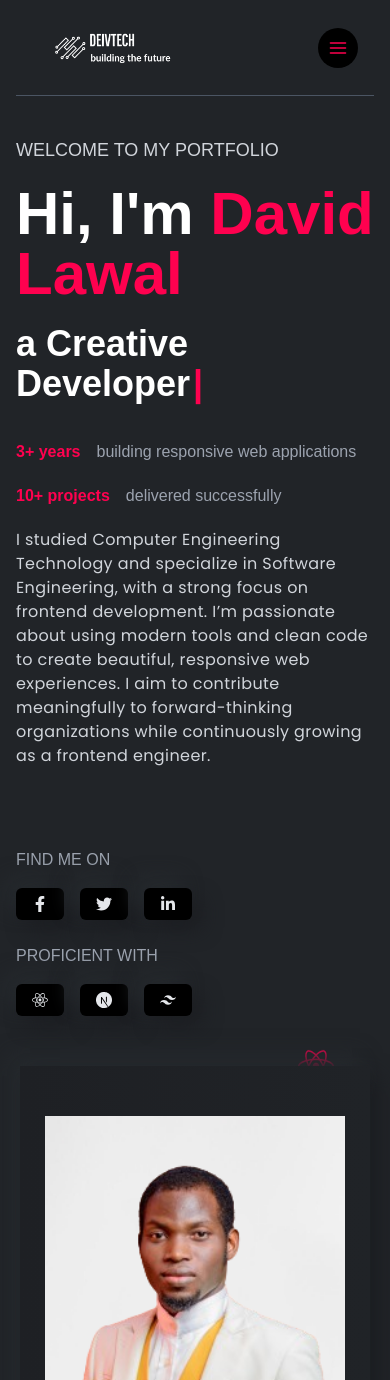
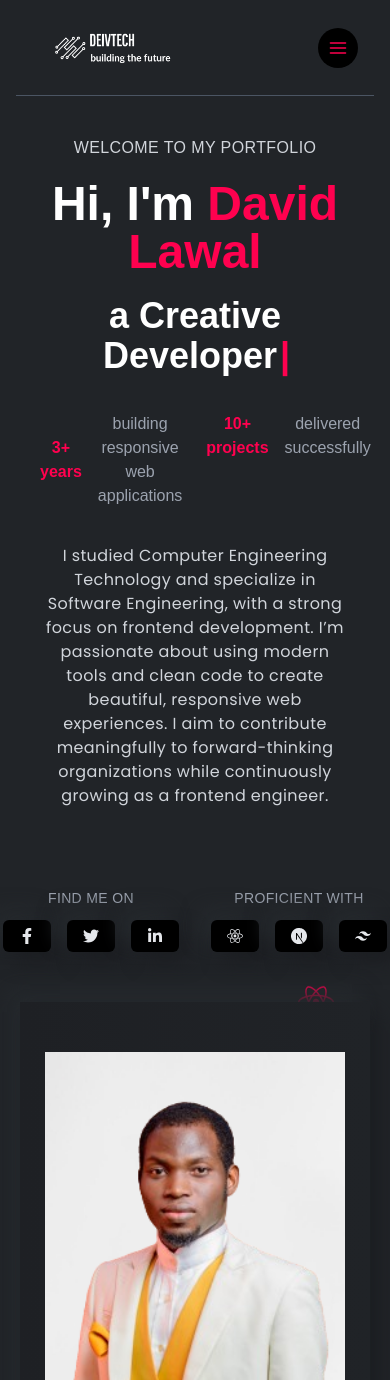
Before and after one commit to Lawal-Ayodele-David/davidportfolio, a React (Create React App) app: page / in a window 390 px wide. Shown: the top 1380 px of the page. Built offline with nearby package versions, Linux system fonts and the light colour scheme.

Commit message:
make left banner mobile responsive

```diff
--- a/src/components/banner/leftbanner.js
+++ b/src/components/banner/leftbanner.js
@@ -1,4 +1,4 @@
-import React from 'react'
+import React from "react";
 import { useTypewriter, Cursor } from "react-simple-typewriter";
 import { FaFacebookF, FaTwitter, FaLinkedinIn, FaReact } from "react-icons/fa";
 import { SiTailwindcss, SiNextdotjs } from "react-icons/si";
@@ -13,14 +13,19 @@ const LeftBanner = () => {
   });
 
   return (
-        <div className='w-full lgl:w-1/2 flex flex-col gap-20'>
-            <div className='flex flex-col gap-5'>
-                <h4 className="text-lg font-normal text-gray-300">WELCOME TO MY PORTFOLIO</h4>
-                <h1 className="text-6xl font-bold text-white">
+    <div className="w-full lg:w-1/2 flex flex-col gap-10 lg:gap-20 px-4 sm:px-6">
+      {/* ===== Header Section ===== */}
+      <div className="flex flex-col gap-5 text-center lg:text-left">
+        <h4 className="text-sm sm:text-base font-normal text-gray-300 tracking-wide uppercase">
+          Welcome to my portfolio
+        </h4>
+
+        <h1 className="text-3xl sm:text-5xl md:text-6xl font-bold text-white leading-tight">
           Hi, I'm{" "}
           <span className="text-designColor capitalize">David Lawal</span>
         </h1>
-                <h2 className="text-4xl font-bold text-white">
+
+        <h2 className="text-2xl sm:text-4xl font-bold text-white">
           a <span>{text}</span>
           <Cursor
             cursorBlinking={false}
@@ -28,45 +33,72 @@ const LeftBanner = () => {
             cursorColor="#ff014f"
           />
         </h2>
-                <div className="flex items-center gap-4 mt-4">
+
+        <div className="flex flex-col sm:flex-row items-center sm:items-start sm:gap-6 gap-2 mt-4 text-sm sm:text-base">
+          <div className="flex items-center gap-2 sm:gap-4">
             <span className="text-designColor font-semibold">3+ years</span>
-                    <span className="text-gray-400">building responsive web applications</span>
+            <span className="text-gray-400">
+              building responsive web applications
+            </span>
           </div>
-                <div className="flex items-center gap-4">
+
+          <div className="flex items-center gap-2 sm:gap-4">
             <span className="text-designColor font-semibold">10+ projects</span>
             <span className="text-gray-400">delivered successfully</span>
           </div>
-                <p className="text-base font-bodyFont leading-6 tracking-wide text-gray-300">
-                    I studied Computer Engineering Technology and specialize in Software Engineering,
-                    with a strong focus on frontend development. I’m passionate about using modern tools
-                    and clean code to create beautiful, responsive web experiences. I aim to contribute
-                    meaningfully to forward-thinking organizations while continuously growing as a frontend engineer.
+        </div>
+
+        <p className="text-sm sm:text-base font-bodyFont leading-6 tracking-wide text-gray-300 mt-4">
+          I studied Computer Engineering Technology and specialize in Software
+          Engineering, with a strong focus on frontend development. I’m
+          passionate about using modern tools and clean code to create
+          beautiful, responsive web experiences. I aim to contribute meaningfully
+          to forward-thinking organizations while continuously growing as a
+          frontend engineer.
         </p>
       </div>
 
-            <div className='flex flex-col lgl:flex-row justify-between gap-6 lgl:gap-0'>
+      {/* ===== Footer Section ===== */}
+      <div className="flex flex-col sm:flex-row justify-center lg:justify-between gap-8 lg:gap-0 mt-6 sm:mt-10 text-center lg:text-left">
+        {/* Social Links */}
         <div>
-                    <h2 className="text-base uppercase font-titleFont mb-4 text-gray-400">
+          <h2 className="text-sm uppercase font-titleFont mb-3 text-gray-400 tracking-wide">
             Find me on
           </h2>
-                    <div className="flex gap-4">
-                        <a href="https://facebook.com" target="_blank" rel="noopener noreferrer" className="bannerIcon">
+          <div className="flex justify-center lg:justify-start gap-4">
+            <a
+              href="https://facebook.com"
+              target="_blank"
+              rel="noopener noreferrer"
+              className="bannerIcon"
+            >
               <FaFacebookF />
             </a>
-                        <a href="https://twitter.com" target="_blank" rel="noopener noreferrer" className="bannerIcon">
+            <a
+              href="https://twitter.com"
+              target="_blank"
+              rel="noopener noreferrer"
+              className="bannerIcon"
+            >
               <FaTwitter />
             </a>
-                        <a href="https://linkedin.com" target="_blank" rel="noopener noreferrer" className="bannerIcon">
+            <a
+              href="https://linkedin.com"
+              target="_blank"
+              rel="noopener noreferrer"
+              className="bannerIcon"
+            >
               <FaLinkedinIn />
             </a>
           </div>
         </div>
 
+        {/* Tech Stack */}
         <div>
-                    <h2 className="text-base uppercase font-titleFont mb-4 text-gray-400">
+          <h2 className="text-sm uppercase font-titleFont mb-3 text-gray-400 tracking-wide">
             Proficient with
           </h2>
-                    <div className="flex gap-4">
+          <div className="flex justify-center lg:justify-start gap-4">
             <span className="bannerIcon">
               <FaReact />
             </span>
```
Lines whose indentation alone changed are shown as unchanged.
